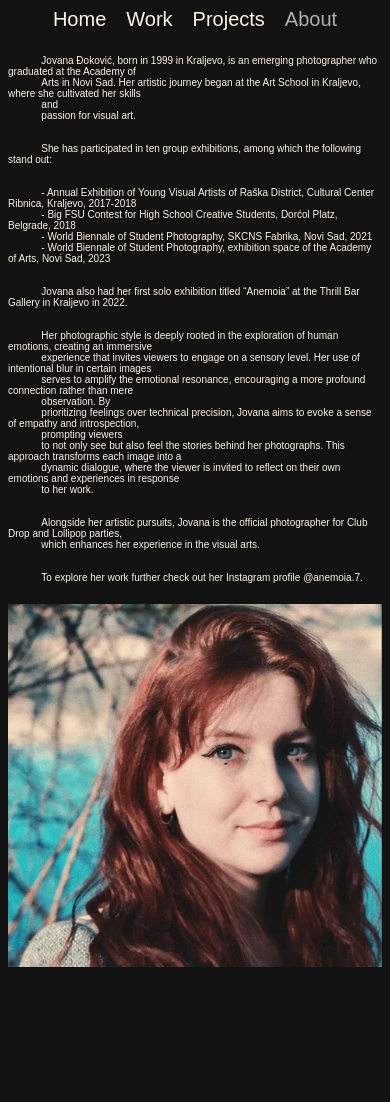
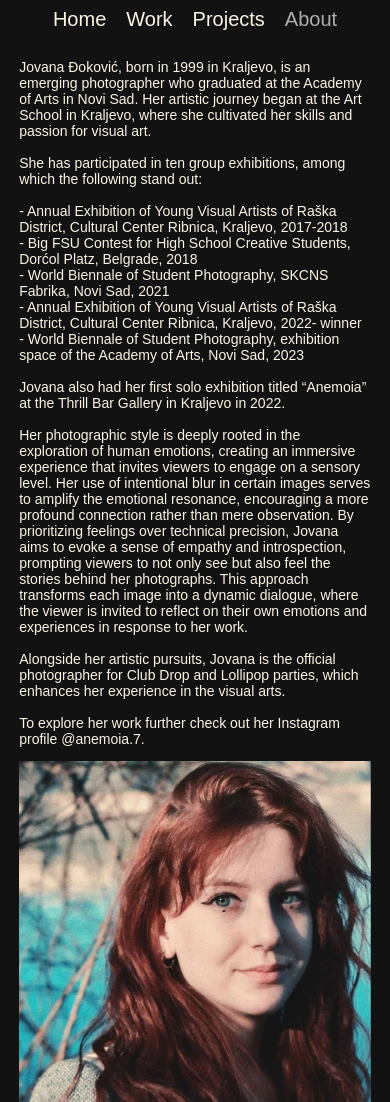
Before and after one commit to djokovicjovana/website_portfolio, a plain HTML site: page about.html in a window 390 px wide. Before the commit the page ends 975 px from the top, so only its background shows below. Drawn offline with Linux system fonts and the light colour scheme.

```diff
--- a/about.html
+++ b/about.html
@@ -17,7 +17,7 @@
             position: fixed;
             top: 0;
             left: 0;
-            width: 100vw;
+            width: 100%;
             margin: 0;
             padding: 0;
             z-index: 1000;
@@ -51,27 +51,40 @@
             display: flex;
             justify-content: center;
             align-items: center;
+            flex-direction: row;
             max-width: 100%;
             height: auto;
-            font-size: 14px;
+            font-size: 18px;
             font-family: 'Bricolage Grotesque', sans-serif;
             flex-wrap: wrap;
             gap: 2%;
             margin-top: 9%;
-
+            padding: 3%;
         }
 
         .text {
-            white-space: pre-wrap;
-            word-break: break-word;
+            flex: 1;
+            text-align: left;
         }
 
-        @media only screen and (max-width: 500px) {
+        .image {
+            flex: 1;
+            max-width: 100%;
+            height: auto;
+        }
+
+        *,
+        *::before,
+        *::after {
+            box-sizing: border-box;
+        }
+
+        @media only screen and (max-width: 1200px) {
             .container {
                 flex-direction: column;
                 max-width: 100%;
                 width: 100%;
-
+                overflow-x: hidden;
             }
 
             .pic {
@@ -85,7 +98,7 @@
                 max-width: 100%;
                 width: 100%;
                 height: auto;
-                font-size: 10px;
+                font-size: 14px;
 
             }
 
@@ -127,14 +140,24 @@
             and
             passion for visual art.
             <br>
+            <br>
             She has participated in ten group exhibitions, among which the following stand out:
             <br>
+            <br>
             - Annual Exhibition of Young Visual Artists of Raška District, Cultural Center Ribnica, Kraljevo, 2017-2018
+            <br>
             - Big FSU Contest for High School Creative Students, Dorćol Platz, Belgrade, 2018
+            <br>
             - World Biennale of Student Photography, SKCNS Fabrika, Novi Sad, 2021
+            <br>
+            - Annual Exhibition of Young Visual Artists of Raška District, Cultural Center Ribnica, Kraljevo, 2022-
+            winner
+            <br>
             - World Biennale of Student Photography, exhibition space of the Academy of Arts, Novi Sad, 2023
             <br>
+            <br>
             Jovana also had her first solo exhibition titled “Anemoia” at the Thrill Bar Gallery in Kraljevo in 2022.
+            <br>
             <br>
             Her photographic style is deeply rooted in the exploration of human emotions, creating an immersive
             experience that invites viewers to engage on a sensory level. Her use of intentional blur in certain images
@@ -146,8 +169,10 @@
             dynamic dialogue, where the viewer is invited to reflect on their own emotions and experiences in response
             to her work.
             <br>
+            <br>
             Alongside her artistic pursuits, Jovana is the official photographer for Club Drop and Lollipop parties,
             which enhances her experience in the visual arts.
+            <br>
             <br>
             To explore her work further check out her Instagram profile @anemoia.7.
         </p>
```
